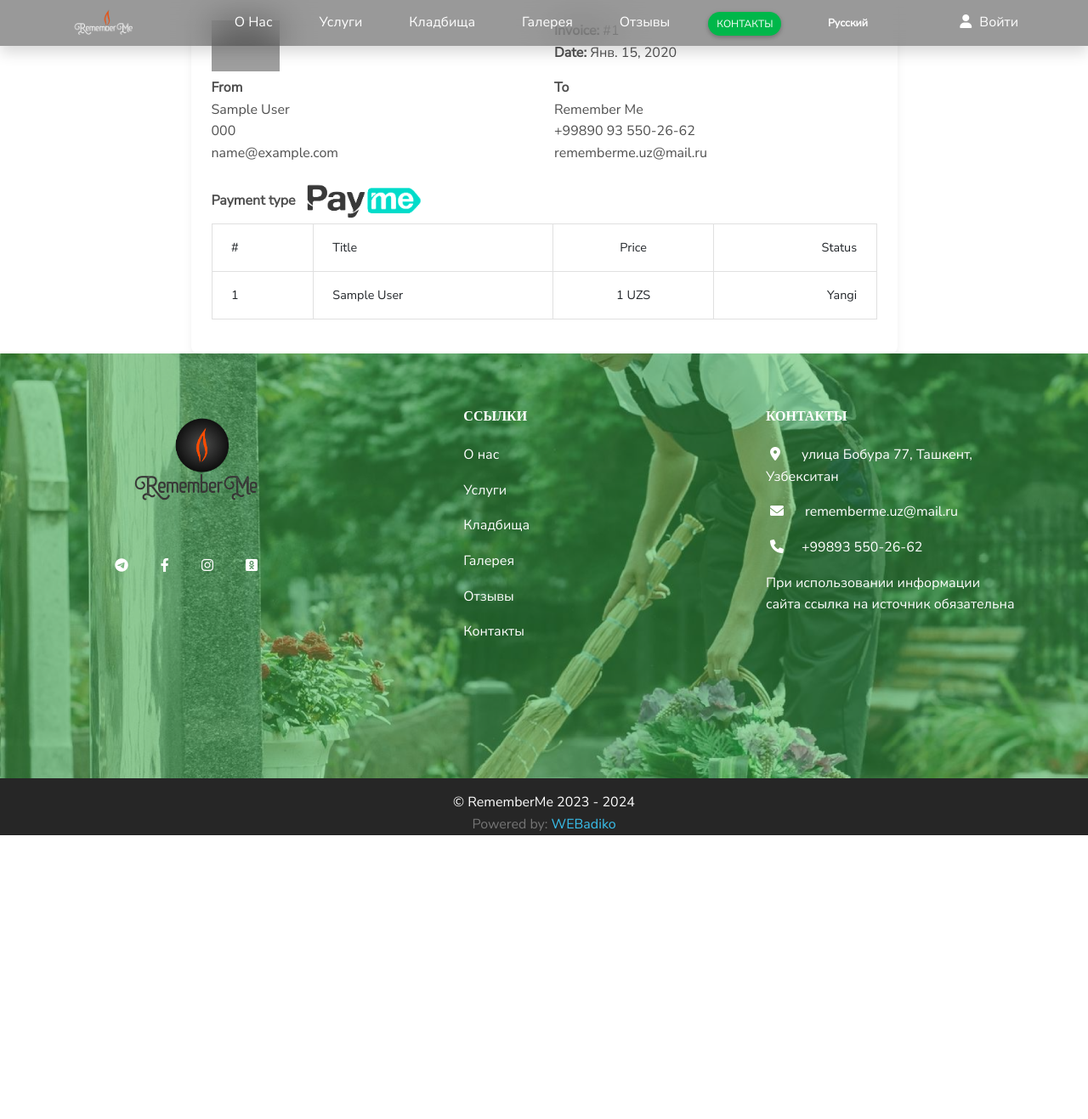
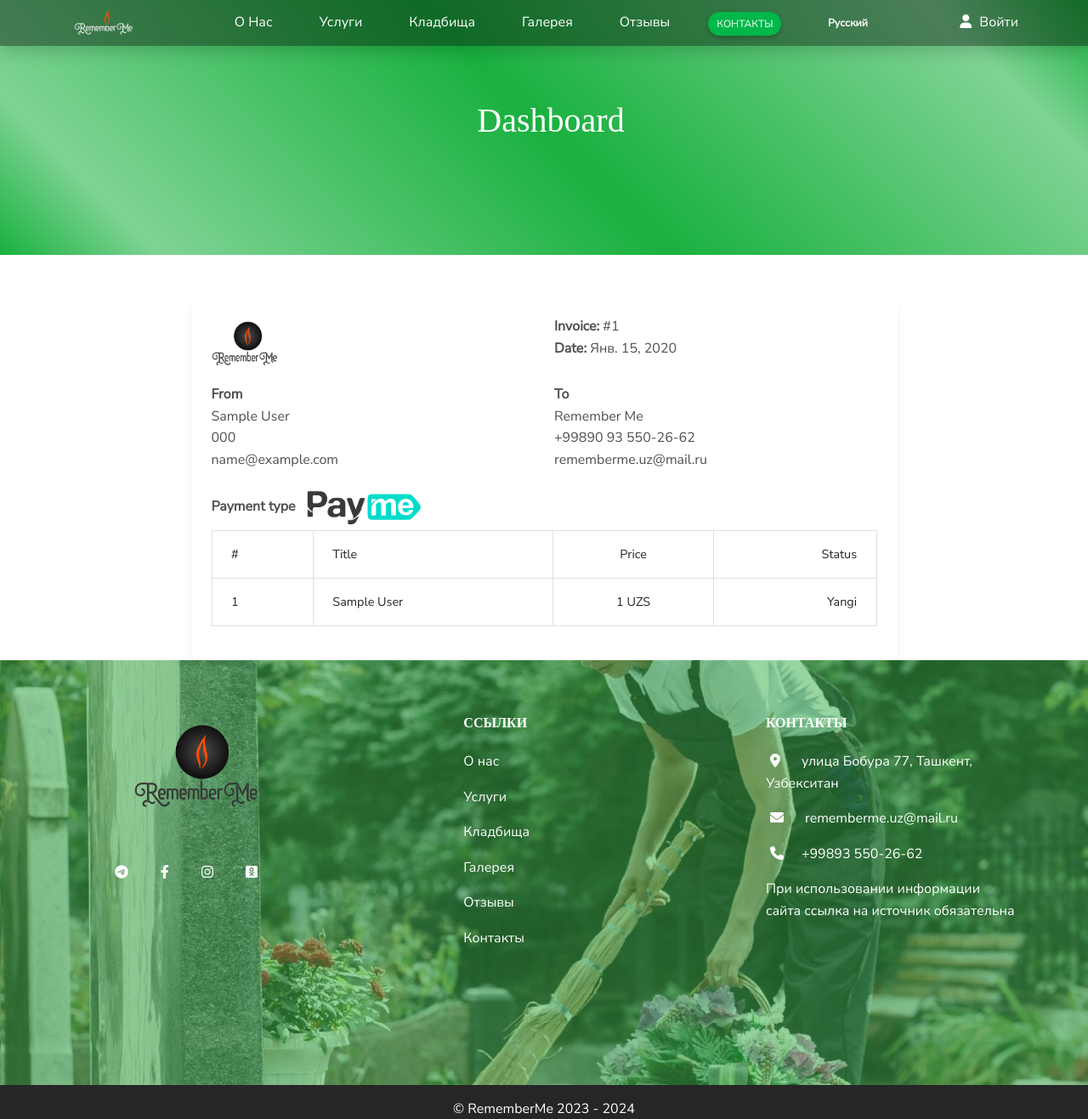
Before and after one commit to RizobekS/remember, a Django app: page /ru/invoice/1/ in a window 1280 px wide. Shown: the top 1317 px of the page at 85% size. Before the commit the page ends 983 px from the top, so only its background shows below. Run offline with Django 3.2, Linux system fonts and the light colour scheme; tables that the repository leaves empty hold one stand-in row (values such as "Sample post"); some libraries are stand-ins or nearby versions; some web fonts are replaced; grey boxes are pictures that could not be loaded.

Commit message:
fixed dashboard and invoice info

```diff
--- a/rememberApp/models.py
+++ b/rememberApp/models.py
@@ -294,7 +294,7 @@ class MyServices(models.Model):
     )
 
     user = models.ForeignKey(User, on_delete=models.SET_NULL, null=True)
-
+    services = models.ForeignKey(Price, on_delete=models.SET_NULL, null=True)
     title_en = models.CharField(max_length=255, null=True, blank=True)
     title_ru = models.CharField(max_length=255, null=True, blank=True)
     title_uz = models.CharField(max_length=255, null=True)
@@ -343,4 +343,4 @@ class MyServices(models.Model):
         verbose_name_plural = _('My Services')
 
     def __str__(self):
-        return self.services.title_uz
+        return self.services.service.title_uz
--- a/rememberApp/templates/invoice_detail.html
+++ b/rememberApp/templates/invoice_detail.html
@@ -26,7 +26,15 @@
         }
     </style>
 
+<div class="row-fluid mb-5">
+    <div class=" gradient-custom" style="height:300px;">
+        <div class="d-flex align-items-center justify-content-center mb-3 text-white h-100">
+            <div class="mb-auto p-2"></div>
+            <div class="p-2"><h1 class="mb-3">{% trans 'Dashboard' %}</h1></div>
+        </div>
+    </div>
 
+</div>
 <div class="main-wrapper">
 
     <div class="page-content">
@@ -42,7 +50,7 @@
                                         <div class="row">
                                             <div class="col-md-6">
                                                 <div class="invoice-logo">
-                                                    <img src="{% static 'home/img-core/logo/logo-3.png' %}" alt="Culttravels" height="60">
+                                                    <img src="{% static 'rememberApp/core-img/logo.png' %}" alt="Culttravels" height="80">
                                                 </div>
                                             </div>
                                             <div class="col-md-6">
--- a/rememberApp/views.py
+++ b/rememberApp/views.py
@@ -293,6 +293,7 @@ def payme_generate_url(request):
 
 def payment_success(request, payment_type, service_id, user):
     service = Services.objects.get(id=service_id)
+    price = Price.objects.get(id=service_id)
 
     myservice = MyServices()
     myservice.user = user
@@ -305,7 +306,7 @@ def payment_success(request, payment_type, service_id, user):
     myservice.description_ru = service.description_ru
     myservice.description_uz = service.description_uz
 
-    myservice.value = service.value  # price
+    myservice.value = price.amount  # price
     myservice.image = service.image
     myservice.image_2 = service.image_2
     myservice.image_3 = service.image_3
@@ -313,7 +314,7 @@ def payment_success(request, payment_type, service_id, user):
 
     myservice.payment_status = 'paid'
     myservice.payment_type = payment_type
-    myservice.total_price = service.value
+    myservice.total_price = price.amount
     myservice.save()
 
     return redirect('dashboard')
```
Also changed, not shown: rememberApp/admin.py (+13 -1 lines).
